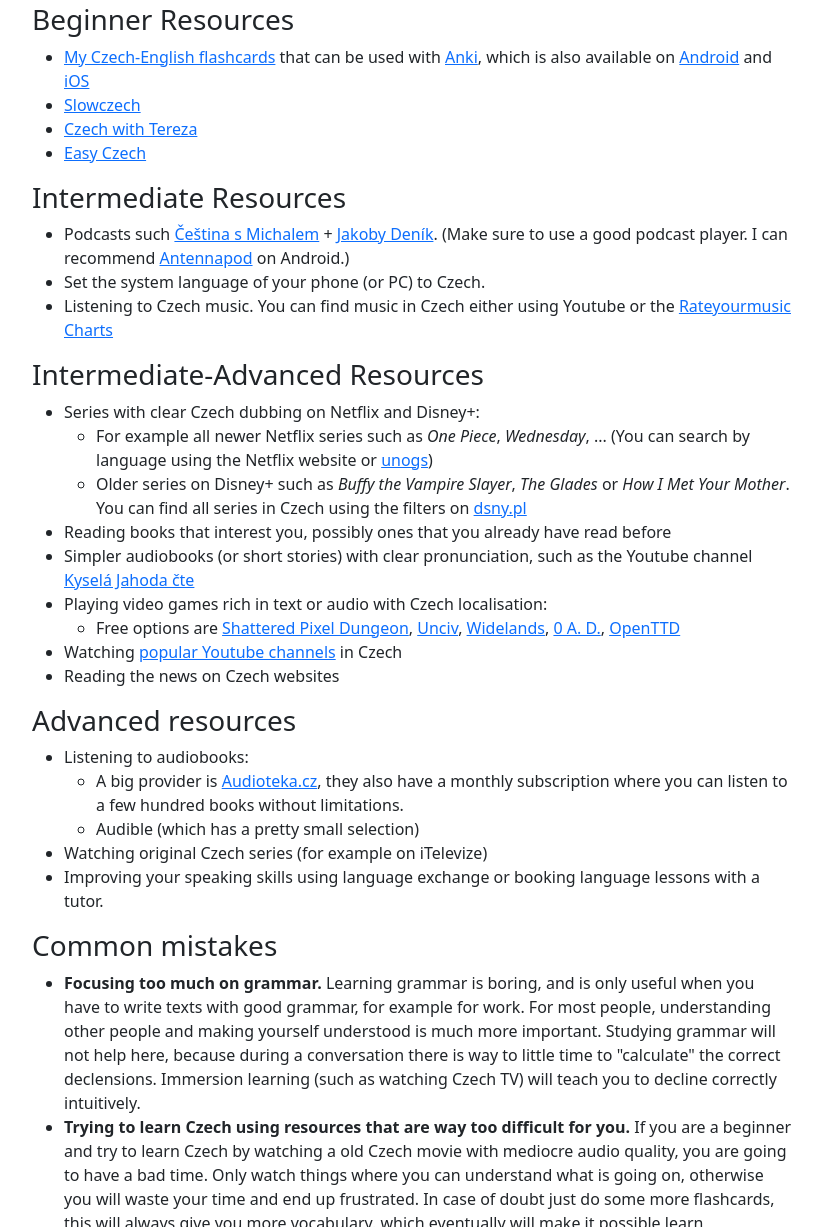
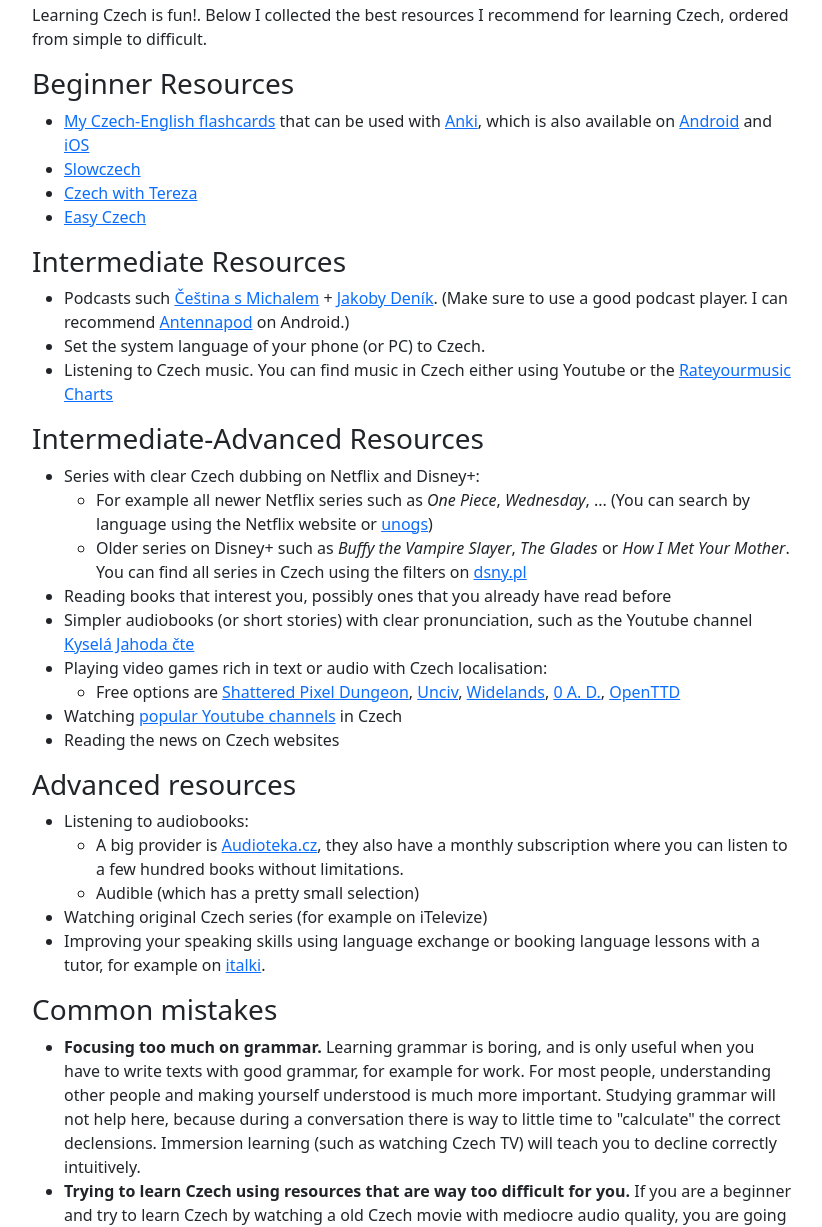
Before and after one commit to Vuizur/learn-czech, a plain HTML site: page index.html in a window 1280 px wide. Shown: the part 73-1300 px from the top of the page, without its empty margins (228-1050 px from the left). Drawn offline with nearby package versions, Linux system fonts and the light colour scheme.

Commit message:
Add link to tutors + add introducing sentence

```diff
--- a/index.html
+++ b/index.html
@@ -9,6 +9,7 @@
 
 <body>
 <h1 id="the-ultimate-guide-to-learning-czech">The ultimate guide to learning Czech</h1>
+<p>Learning Czech is fun!. Below I collected the best resources I recommend for learning Czech, ordered from simple to difficult.</p>
 <h3 id="beginner-resources">Beginner Resources</h3>
 <ul>
 <li><a href="https://github.com/Vuizur/tatoeba-to-anki/releases/download/latest/ces_eng.apkg">My Czech-English flashcards</a> that can be used with <a href="https://apps.ankiweb.net/">Anki</a>, which is also available on <a href="https://play.google.com/store/apps/details?id=com.ichi2.anki&amp;hl=de&amp;gl=US">Android</a> and <a href="https://apps.apple.com/de/app/ankimobile-flashcards/id373493387">iOS</a></li>
@@ -49,7 +50,7 @@
 </ul>
 </li>
 <li>Watching original Czech series (for example on iTelevize)</li>
-<li>Improving your speaking skills using language exchange or booking language lessons with a tutor.</li>
+<li>Improving your speaking skills using language exchange or booking language lessons with a tutor, for example on <a href="https://www.italki.com/">italki</a>.</li>
 </ul>
 <h3 id="common-mistakes">Common mistakes</h3>
 <ul>
```
Also changed, not shown: 1 other file.
